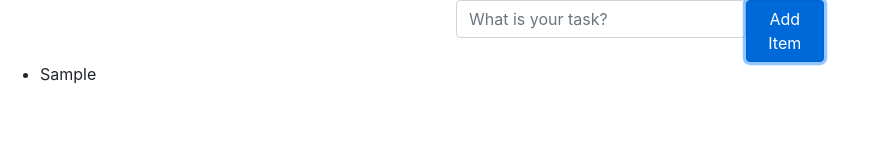
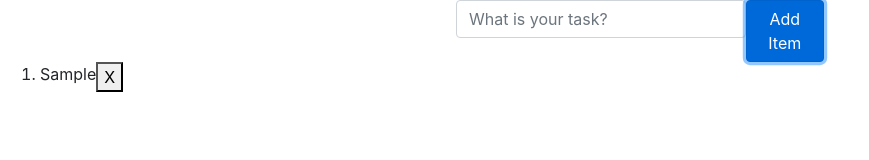
Before and after one commit to supercoder123/react-todo, a React (Create React App) app: page / in a window 1280 px wide. Both pictures are taken after typing "Sample" into the empty fields and a click on the button "Add Item". Shown: the top 160 px of the page, without its empty margins (0-869 px from the left). Built offline with nearby package versions, Linux system fonts and the light colour scheme; the HTML template or start-up script is replaced by a standard one.

Commit message:
added remove item button

```diff
--- a/src/App.css
+++ b/src/App.css
@@ -7,3 +7,6 @@
 .todoDiv {
   display: flex;
 }
+.flex {
+  display: flex;
+}
--- a/src/App.js
+++ b/src/App.js
@@ -12,9 +12,11 @@ class App extends Component {
       items: []
     };
     this.addItem = this.addItem.bind(this);
+    this.removeItem = this.removeItem.bind(this);
   }
 
   addItem(item) {
+    if (!!item) {
       let todoItem = {
         id: id++,
         text: item
@@ -23,14 +25,26 @@ class App extends Component {
       this.setState({
         items: this.state.items
       });
-    console.log("additem");
+    }
+  }
+
+  removeItem(key) {
+    console.log("key", key);
+    let filteredArray = this.state.items.filter(x => x.id != key);
+    this.setState({
+      items: filteredArray
+    });
   }
 
   render() {
     return (
       <div>
         <Form addItem={this.addItem} />
-        <ListItems items={this.state.items} uniqueKey={id} />
+        <ListItems
+          items={this.state.items}
+          removeItem={this.removeItem}
+          uniqueKey={id}
+        />
       </div>
     );
   }
--- a/src/components/ListItem.js
+++ b/src/components/ListItem.js
@@ -1,7 +1,18 @@
 import React from "react";
 
 const ListItem = props => {
-  return <li key={props.key}>{props.itemName}</li>;
+  return (
+    <div className="flex">
+      <li key={props.keyProp}>{props.itemName}</li>
+      <button
+        onClick={() => {
+          props.removeItem(props.keyProp);
+        }}
+      >
+        X
+      </button>
+    </div>
+  );
 };
 
 export default ListItem;
--- a/src/components/ListItems.js
+++ b/src/components/ListItems.js
@@ -3,11 +3,17 @@ import ListItem from "./ListItem";
 
 const ListItems = props => {
   return (
-    <ul>
+    <ol>
       {props.items.map(x => {
-        return <ListItem itemName={x.text} key={x.uniqueKey} />;
+        return (
+          <ListItem
+            removeItem={props.removeItem}
+            itemName={x.text}
+            keyProp={x.id}
+          />
+        );
       })}
-    </ul>
+    </ol>
   );
 };
 
```
Lines whose indentation alone changed are shown as unchanged.
